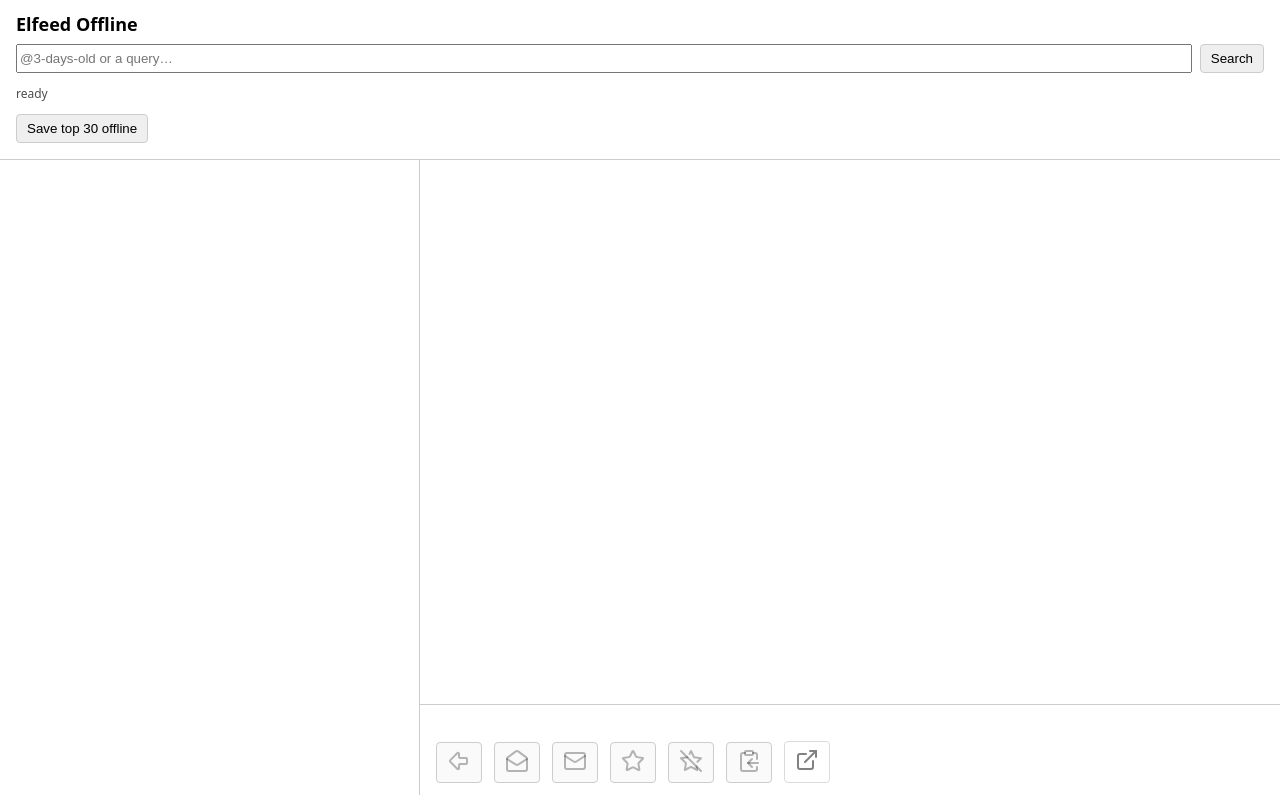
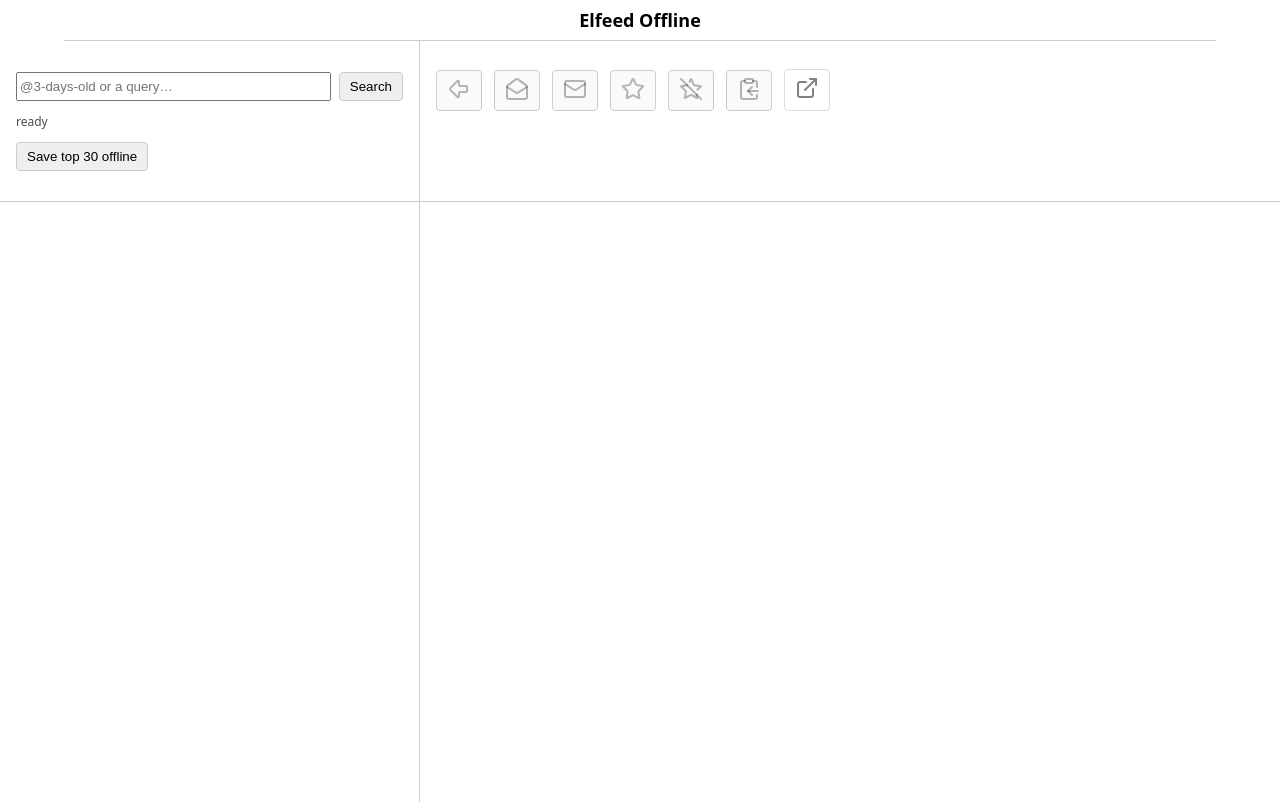
Before and after one commit to punchagan/elfeed-offline, a plain HTML site: page web/index.html in a window 1280 px wide. Drawn offline with Linux system fonts and the light colour scheme.

Commit message:
Improve UI with entry nav bar at the top
Closes #22

```diff
--- a/web/css/app.css
+++ b/web/css/app.css
@@ -1,5 +1,6 @@
 :root {
     color-scheme: light dark;
+    --top-section-height: 200px;
 }
 * {
     box-sizing: border-box;
@@ -14,29 +15,44 @@
         sans-serif;
 }
 header {
-    padding: 12px 16px;
+    padding: 0.5em;
     border-bottom: 1px solid #ccc;
-    height: 160px;
+    max-width: 90%;
+    margin: 0 auto;
+    text-align: center;
 }
 header h1 {
-    margin: 0 0 8px 0;
+    margin: 0;
     font-size: 18px;
 }
-header form {
+search {
+    padding: 1em;
+    border-right: 1px solid #ccc;
+    height: 160px;
+    align-content: center;
+}
+search form {
     display: flex;
     gap: 8px;
 }
-header input {
+search input {
     flex: 1;
+}
+#controls {
+    display: grid;
+    grid-template-columns: 420px 1fr;
+    align-items: center;
+    border-bottom: 1px solid #ccc;
 }
 main {
     display: grid;
     grid-template-columns: 420px 1fr;
-    height: calc(100vh - 165px);
+    height: calc(100vh - var(--top-section-height));
 }
 #results {
-    overflow: auto;
+    overflow: scroll;
     border-right: 1px solid #ccc;
+    height: calc(100vh - var(--top-section-height));
 }
 #reader {
     height: auto;
@@ -44,8 +60,9 @@
     flex-direction: column;
 }
 #entry-meta {
-    border-top: 1px solid #ccc;
-    padding: 12px 16px;
+    padding: 1em;
+    height: 160px;
+    width: 100%;
 }
 #entry-nav {
     display: flex;
@@ -54,6 +71,8 @@
 }
 #nav-status {
     font-size: 12px;
+    margin: 1em 0 0 0;
+    height: 1em;
 }
 #nav-status.empty {
     opacity: 0;
@@ -143,14 +162,26 @@
 @media (max-width: 800px) {
     main {
         grid-template-columns: 1fr;
-        height: calc(100vh - 150px);
+        height: calc(100vh - var(--top-section-height));
+    }
+    #controls {
+        grid-template-columns: 1fr;
     }
     body #reader {
         display: none;
     }
+    body #entry-meta {
+        display: none;
+    }
+    body.reading #entry-meta {
+        display: block;
+    }
+    body.reading search {
+        display: none;
+    }
     body.reading #reader {
         display: block;
-        height: calc(100vh - 150px);
+        height: calc(100vh - var(--top-section-height));
     }
     body.reading #results {
         display: none;
--- a/web/index.html
+++ b/web/index.html
@@ -10,6 +10,9 @@
   <body>
     <header>
       <h1>Elfeed Offline</h1>
+    </header>
+    <section id="controls">
+      <search id="search-container">
         <form id="search-form" action="#">
           <input id="q" type="text" placeholder="@3-days-old or a query…" />
           <button type="submit">Search</button>
@@ -17,14 +20,8 @@
         <p id="status" class="muted">ready</p>
         <button id="save-offline">Save top 30 offline</button>
         <span id="prefetch-status" class="muted"></span>
-    </header>
-
-    <main>
-      <aside id="results"></aside>
-      <section id="reader">
-        <iframe id="content"></iframe>
-        <div id="entry-meta">
-          <p id="nav-status"></p>
+      </search>
+      <nav id="entry-meta">
         <span id="nav-title"></span>
         <span id="nav-feed"></span>
         <div id="entry-nav">
@@ -175,7 +172,14 @@
               /></svg
           ></a>
         </div>
-        </div>
+        <p id="nav-status"></p>
+      </nav>
+    </section>
+
+    <main>
+      <aside id="results"></aside>
+      <section id="reader">
+        <iframe id="content"></iframe>
       </section>
     </main>
 
```
Also changed, not shown: 1 other file. Lines whose indentation alone changed are shown as unchanged.
